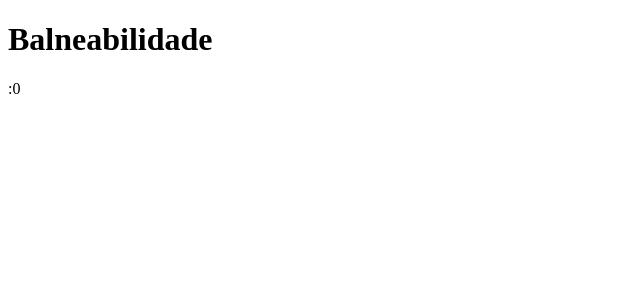
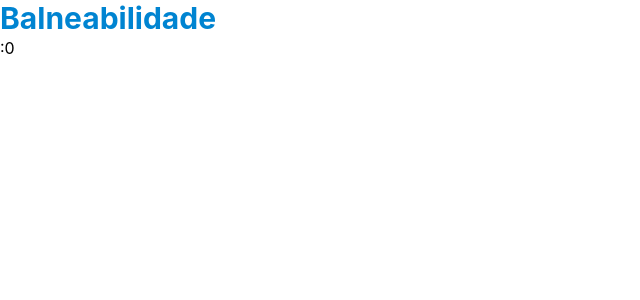
Before and after one commit to RafaArauj/balneabilidade, a Vue app: page / in a window 1280 px wide. Shown: the top 300 px of the page, without its empty margins (0-640 px from the left). Built offline with nearby package versions, Linux system fonts and the light colour scheme.

Commit message:
build: configura Tailwind CSS com o plugin do Vite

```diff
--- a/package.json
+++ b/package.json
@@ -14,6 +14,7 @@
     "vue": "^3.5.42"
   },
   "devDependencies": {
+    "@tailwindcss/vite": "^4.3.5",
     "@tsconfig/node24": "^24.0.5",
     "@types/node": "^24.13.4",
     "@vitejs/plugin-vue": "^6.0.8",
--- a/src/App.vue
+++ b/src/App.vue
@@ -1,7 +1,7 @@
 <script setup lang="ts"></script>
 
 <template>
-  <h1>Balneabilidade</h1>
+  <h1 class="text-3xl font-bold text-sky-600">Balneabilidade</h1>
   <p>
     :0
   </p>
--- /dev/null
+++ b/src/assets/main.css
@@ -0,0 +1 @@
+@import "tailwindcss";
--- a/src/main.ts
+++ b/src/main.ts
@@ -1,4 +1,5 @@
 import { createApp } from 'vue'
 import App from './App.vue'
+import './assets/main.css'
 
 createApp(App).mount('#app')
--- a/vite.config.ts
+++ b/vite.config.ts
@@ -2,11 +2,13 @@ import { fileURLToPath, URL } from 'node:url'
 
 import { defineConfig } from 'vite'
 import vue from '@vitejs/plugin-vue'
+import tailwindcss from '@tailwindcss/vite'
 
 // https://vite.dev/config/
 export default defineConfig({
   plugins: [
     vue(),
+    tailwindcss(),
   ],
   resolve: {
     alias: {
```
Also changed, not shown: 1 other file (tests, documents, lock files or other folders).
